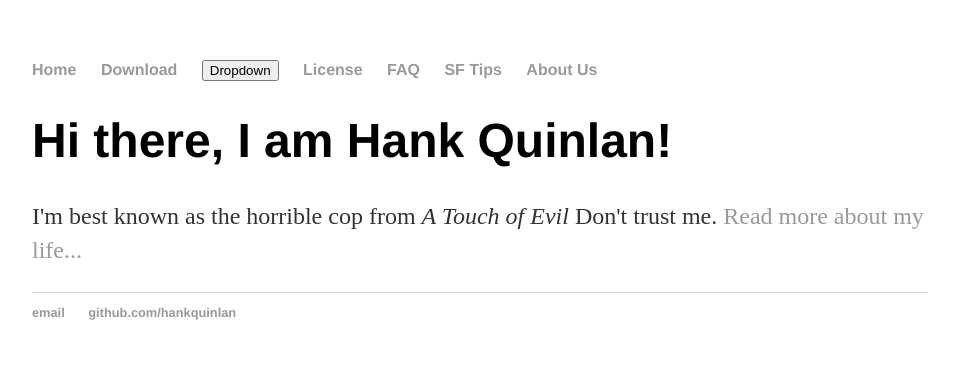
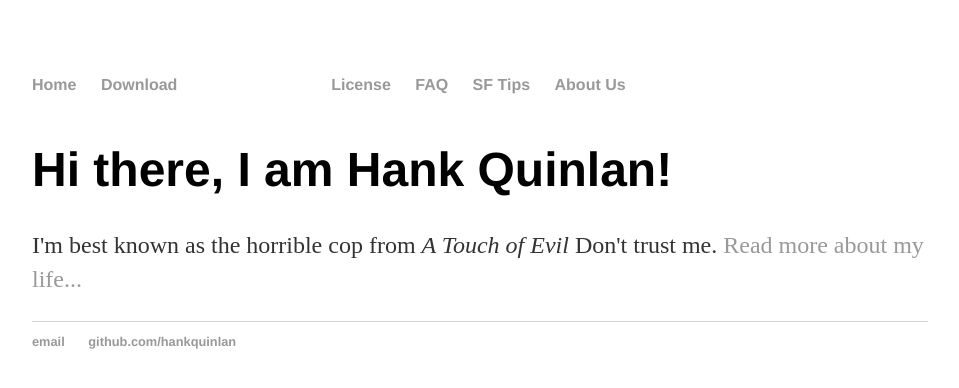
Before and after one commit to mikepaisner/Security-Zen.github.io, a Jekyll site: the page built from index.html, in a window 1280 px wide. Shown: the top 388 px of the page, without its empty margins (160-1119 px from the left). Built offline with Jekyll 4.4.1, drawn with Linux system fonts in a browser that asks for light colours.

Commit message:
Update main.css

```diff
--- a/css/main.css
+++ b/css/main.css
@@ -45,11 +45,11 @@
 
 /* Dropdown Button */
 .dropbtn {
-  /*background-color: #04AA6D;
+  background-color: #ffffff;
   color: white;
   padding: 16px;
   font-size: 16px;
-  border: none; */
+  border: none;
 }
 
 /* The container <div> - needed to position the dropdown content */
```
